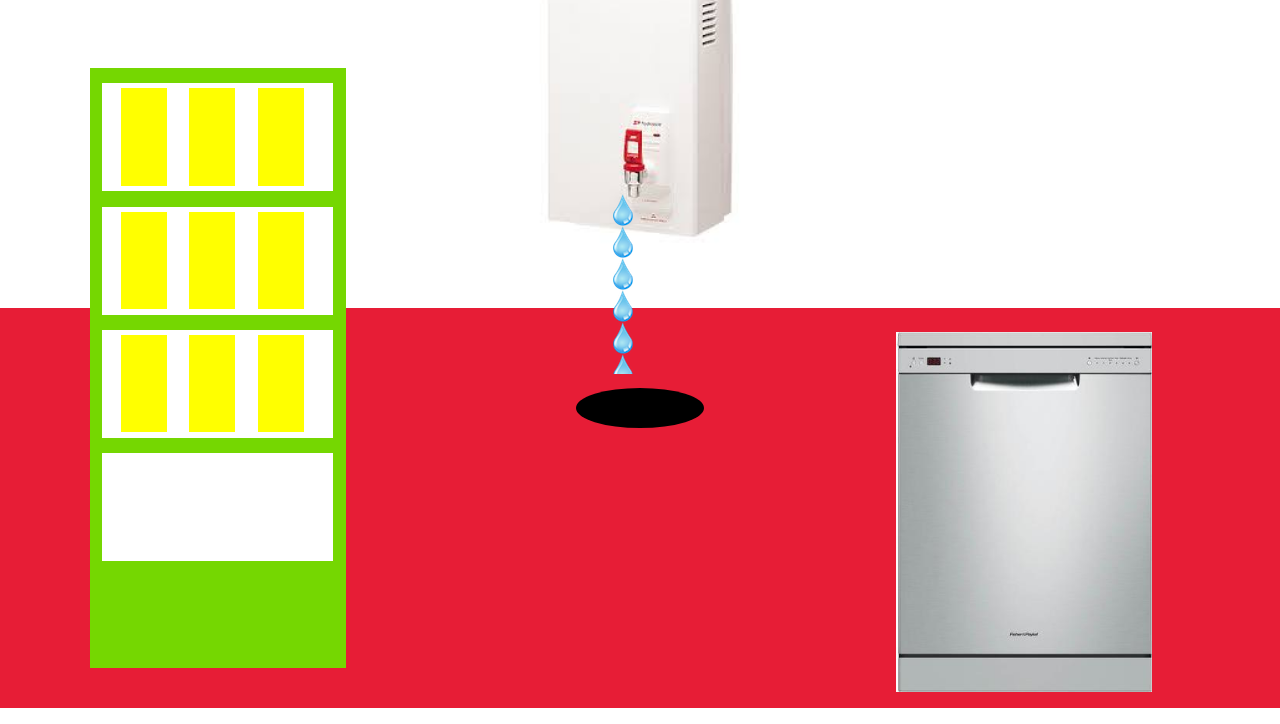
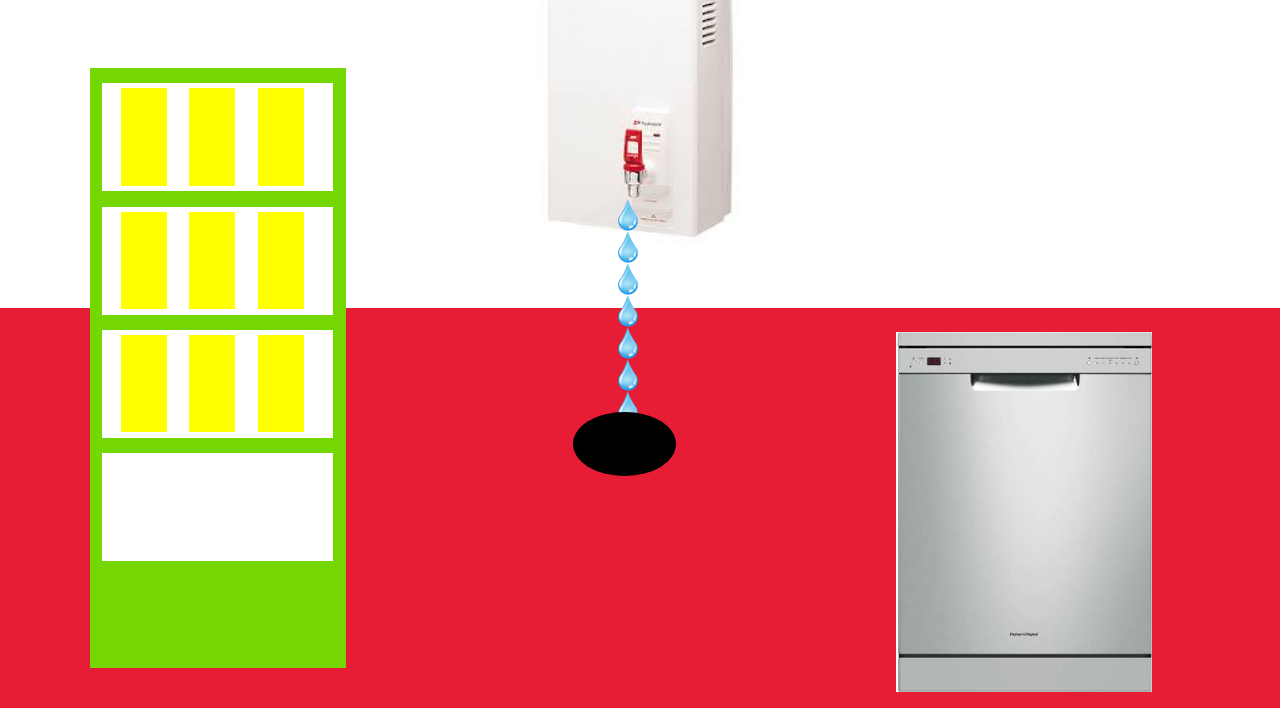
Before and after one commit to rahmona-henry/zip-over-jug, a plain HTML site: page index.html in a window 1280 px wide. Shown: the part 92-816 px from the top of the page. Drawn offline with nearby package versions, Linux system fonts and the light colour scheme.

Commit message:
improve the performing

```diff
--- a/index.html
+++ b/index.html
@@ -3,7 +3,11 @@
 <head>
 	<title>ZIP > JUG</title>
 	<link rel="stylesheet" type="text/css" href="css/style.css">
+  	<script type="text/javascript" src="http://ajax.googleapis.com/ajax/libs/jquery/1.5.0/jquery.min.js"></script>
+  	<script type="text/javascript" src="http://ajax.googleapis.com/ajax/libs/jqueryui/1.8.9/jquery-ui.min.js"></script>
+  	<script type="text/javascript" src='js/script.js' async></script>
 	<link href='https://fonts.googleapis.com/css?family=Chewy' rel='stylesheet' type='text/css'>
+
 </head>
 <body>
 <div id='wrapper'>
@@ -12,6 +16,8 @@
 		<div class='waterFlow' ></div>
 	</div>
 	<div id='underZip'>
+		<div id='innerUnderZip'>
+		</div>
 	</div>
 	<div id='cupboard'>
 		<div class='layer'>
--- a/sass/style.scss
+++ b/sass/style.scss
@@ -70,8 +70,8 @@ div{
 	overflow: visible;
 	.waterFlow{
 		position: absolute;
-		top:230px;
-		right: 130px;
+		top:84%;
+		right: 49%;
 		z-index: 11;
 		width: 30px;
 		height: 0px;
@@ -79,7 +79,7 @@ div{
 	}
 	&.run{
 		.waterFlow{
-		height: 180px;
+		height: 90%;
 		transition: height 2s;}
 	}
 
@@ -132,13 +132,24 @@ div{
 	background-color: $bench-color;
 	z-index: 0;
 }
+
 #underZip{
 	z-index: 10;
-	width: 10%;
-	height: 5%;
+	width: 20%;
+	height: 20%;
+	border-radius: 0;
+	position: absolute;
+	top: 50%;
+	left: 40%;
+
+}
+#innerUnderZip{
+	z-index: 11;
+	width: 40%;
+	height: 40%;
 	border-radius: 50%;
 	position: absolute;
-	top: 60%;
-	left: 45%;
+	top: 65%;
+	left: 24%;
 	background-color: black;
 }
```
Also changed, not shown: css/style.css.
